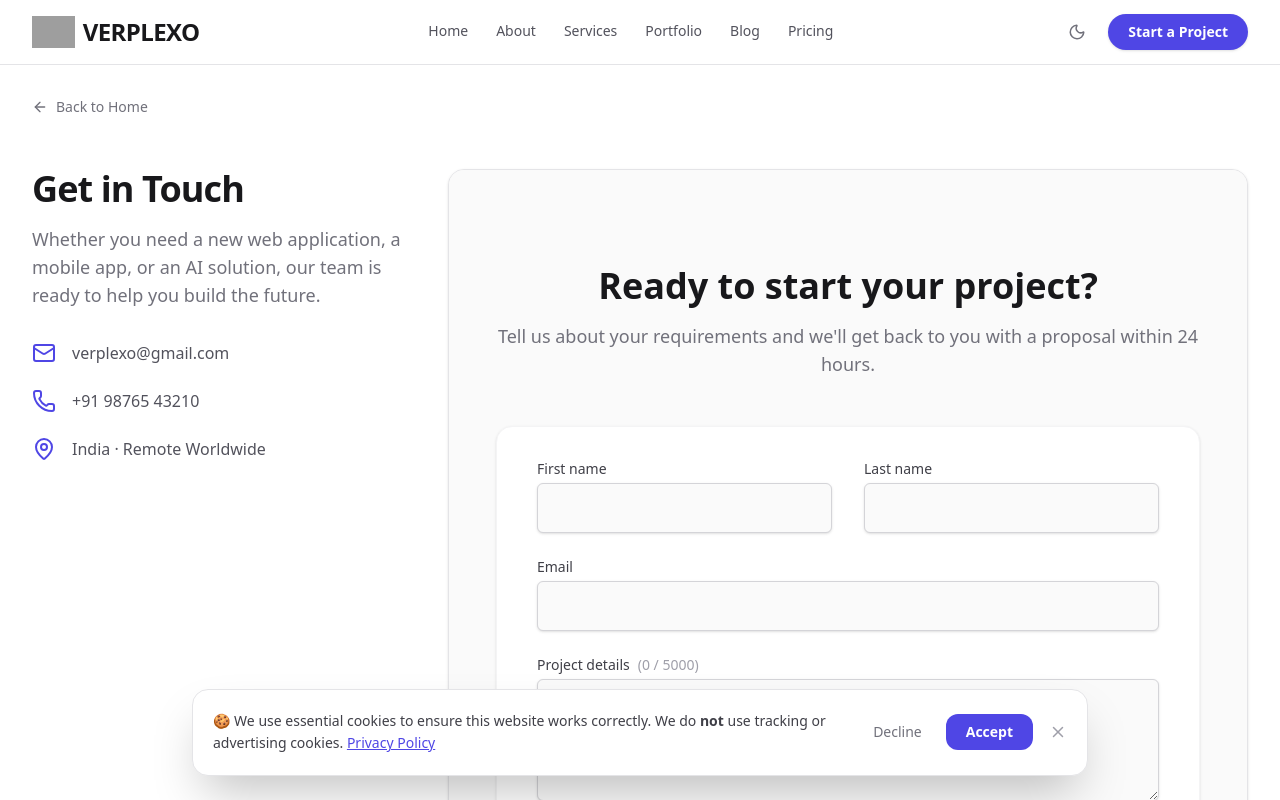
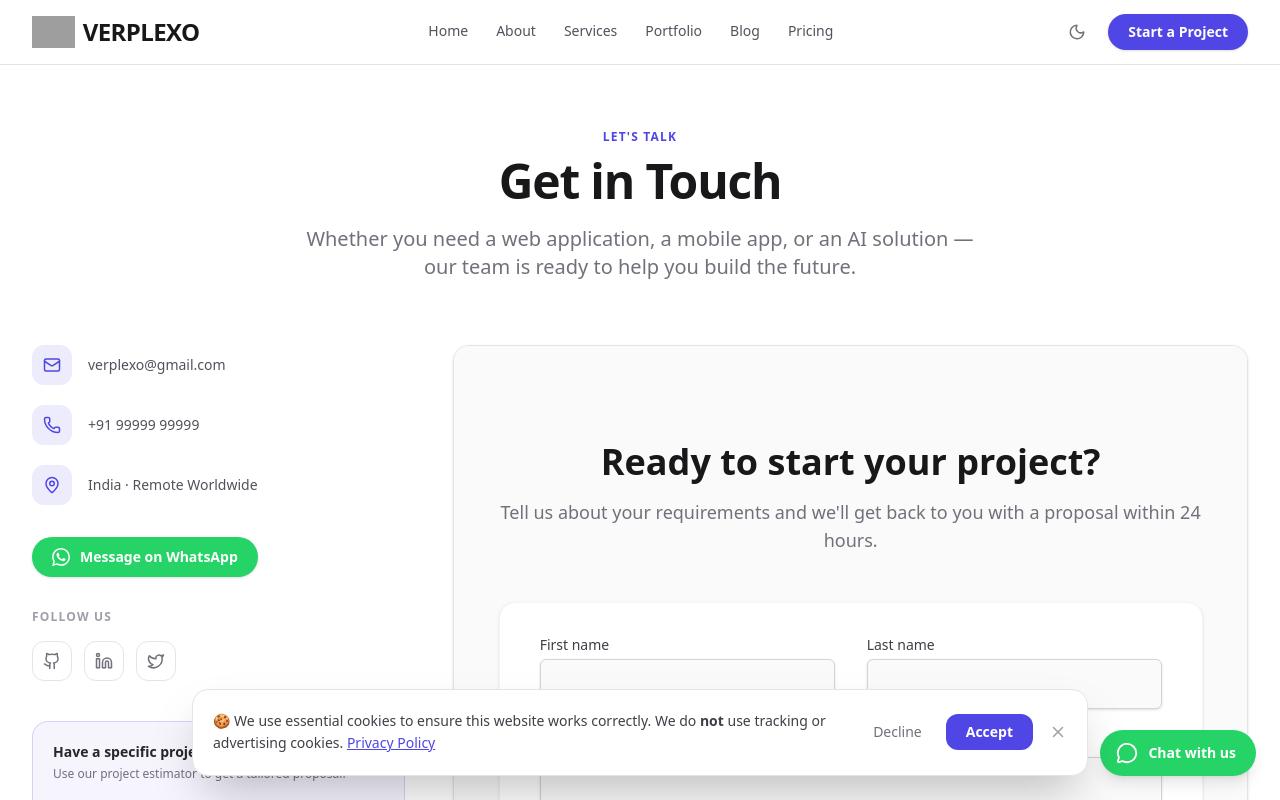
Before and after one commit to Ayush4307/Verplexo, a React (Vite) app: page /contact in a window 1280 px wide. Shown: the top 800 px of the page. Built offline with nearby package versions, Linux system fonts and the light colour scheme; grey boxes are pictures that could not be loaded.

Commit message:
changes done

```diff
--- /dev/null
+++ b/src/components/WhatsAppButton.tsx
@@ -0,0 +1,24 @@
+import { MessageCircle } from 'lucide-react'
+import { WHATSAPP_NUMBER } from '../constants/brand'
+
+/**
+ * Floating WhatsApp CTA button — visible on all pages.
+ * Opens a pre-filled WhatsApp chat in a new tab.
+ * Uses E.164 number format (no + or spaces) in the wa.me URL.
+ */
+export function WhatsAppButton() {
+  const href = `https://wa.me/${WHATSAPP_NUMBER}?text=${encodeURIComponent("Hi! I'd like to discuss a project with Verplexo.")}`
+
+  return (
+    <a
+      href={href}
+      target="_blank"
+      rel="noopener noreferrer"
+      aria-label="Chat with us on WhatsApp"
+      className="fixed bottom-6 right-6 z-50 flex items-center gap-2.5 bg-[#25D366] hover:bg-[#1ebe5c] text-white pl-4 pr-5 py-3 rounded-full shadow-lg hover:shadow-xl transition-all duration-300 group"
+    >
+      <MessageCircle size={22} className="shrink-0" />
+      <span className="text-sm font-semibold whitespace-nowrap">Chat with us</span>
+    </a>
+  )
+}
--- a/src/components/home/ContactForm.tsx
+++ b/src/components/home/ContactForm.tsx
@@ -4,6 +4,7 @@ import { fadeIn } from '../../utils/motion'
 import { validateContactForm, hasErrors, sanitize } from '../../utils/validation'
 import type { ValidationErrors } from '../../utils/validation'
 import { useNavigate } from 'react-router-dom'
+import { FORMSPREE_CONTACT } from '../../constants/brand'
 
 export function ContactForm() {
   const [formData, setFormData] = useState({
@@ -62,7 +63,7 @@ export function ContactForm() {
     }
 
     try {
-      const response = await fetch('https://formspree.io/f/your-form-id-here', {
+      const response = await fetch(FORMSPREE_CONTACT, {
         method: 'POST',
         headers: { 'Content-Type': 'application/json' },
         body: JSON.stringify(sanitizedData)
--- a/src/pages/ContactPage.tsx
+++ b/src/pages/ContactPage.tsx
@@ -1,9 +1,26 @@
-import { ArrowLeft, Mail, MapPin, Phone } from 'lucide-react'
+import { Mail, MapPin, Phone, Github, Linkedin, Twitter } from 'lucide-react'
 import { Link } from 'react-router-dom'
 import { ContactForm } from '../components/home/ContactForm'
 import { Seo } from '../components/Seo'
+import { EMAIL, PHONE, LOCATION, WHATSAPP_NUMBER, SOCIAL_LINKS } from '../constants/brand'
+import { motion } from 'framer-motion'
+import { fadeIn } from '../utils/motion'
+
+const contactInfo = [
+  { icon: Mail,    label: EMAIL,    href: `mailto:${EMAIL}` },
+  { icon: Phone,   label: PHONE,    href: `tel:${PHONE.replace(/\s/g, '')}` },
+  { icon: MapPin,  label: LOCATION, href: null },
+]
+
+const socials = [
+  { icon: Github,   label: 'GitHub',   href: SOCIAL_LINKS.github },
+  { icon: Linkedin, label: 'LinkedIn', href: SOCIAL_LINKS.linkedin },
+  { icon: Twitter,  label: 'Twitter',  href: SOCIAL_LINKS.twitter },
+]
 
 export function ContactPage() {
+  const whatsappHref = `https://wa.me/${WHATSAPP_NUMBER}?text=${encodeURIComponent("Hi! I'd like to discuss a project with Verplexo.")}`
+
   return (
     <div className="bg-white dark:bg-zinc-950 min-h-screen transition-colors duration-300">
       <Seo
@@ -11,35 +28,92 @@ export function ContactPage() {
         description="Contact Verplexo to start your project. We respond within 24 hours with a detailed proposal tailored to your requirements."
         canonical="/contact"
       />
-      <div className="max-w-7xl mx-auto px-4 sm:px-6 lg:px-8 pt-8">
-        <Link to="/" className="inline-flex items-center text-sm font-medium text-zinc-500 hover:text-zinc-900 dark:text-zinc-400 dark:hover:text-zinc-100 transition-colors">
-          <ArrowLeft size={16} className="mr-2" />
-          Back to Home
-        </Link>
-        <div className="py-12 lg:grid lg:grid-cols-3 lg:gap-8">
-          <div className="lg:col-span-1">
-            <h1 className="text-4xl font-extrabold text-zinc-900 dark:text-zinc-50 tracking-tight mb-4">Get in Touch</h1>
-            <p className="text-lg text-zinc-500 dark:text-zinc-400 mb-8">
-              Whether you need a new web application, a mobile app, or an AI solution, our team is ready to help you build the future.
-            </p>
-            <div className="space-y-6">
-              <div className="flex items-center text-zinc-600 dark:text-zinc-400">
-                <Mail className="text-brand mr-4" size={24} />
-                <span>verplexo@gmail.com</span>
-              </div>
-              <div className="flex items-center text-zinc-600 dark:text-zinc-400">
-                <Phone className="text-brand mr-4" size={24} />
-                <span>+91 98765 43210</span>
-              </div>
-              <div className="flex items-center text-zinc-600 dark:text-zinc-400">
-                <MapPin className="text-brand mr-4" size={24} />
-                <span>India · Remote Worldwide</span>
+      <div className="max-w-7xl mx-auto px-4 sm:px-6 lg:px-8 pt-8 pb-20">
+
+        {/* Header */}
+        <motion.div
+          variants={fadeIn} initial="hidden" whileInView="visible" viewport={{ once: true }}
+          className="text-center mb-16 pt-8"
+        >
+          <span className="text-xs font-bold uppercase tracking-widest text-brand mb-3 block">Let's Talk</span>
+          <h1 className="text-4xl font-extrabold text-zinc-900 dark:text-zinc-50 sm:text-5xl tracking-tight mb-5">
+            Get in Touch
+          </h1>
+          <p className="text-xl text-zinc-500 dark:text-zinc-400 max-w-2xl mx-auto">
+            Whether you need a web application, a mobile app, or an AI solution — our team is ready to help you build the future.
+          </p>
+        </motion.div>
+
+        <div className="lg:grid lg:grid-cols-3 lg:gap-12">
+          {/* Left: Contact details */}
+          <motion.div
+            variants={fadeIn} initial="hidden" whileInView="visible" viewport={{ once: true }}
+            className="lg:col-span-1 mb-12 lg:mb-0"
+          >
+            <div className="space-y-5 mb-8">
+              {contactInfo.map(({ icon: Icon, label, href }) => (
+                <div key={label} className="flex items-center gap-4 text-zinc-600 dark:text-zinc-400">
+                  <div className="w-10 h-10 rounded-xl bg-brand/10 dark:bg-brand/20 flex items-center justify-center shrink-0">
+                    <Icon className="text-brand" size={18} />
+                  </div>
+                  {href ? (
+                    <a href={href} className="hover:text-brand transition-colors font-medium text-sm">{label}</a>
+                  ) : (
+                    <span className="text-sm font-medium">{label}</span>
+                  )}
+                </div>
+              ))}
+            </div>
+
+            {/* WhatsApp CTA */}
+            <a
+              href={whatsappHref}
+              target="_blank"
+              rel="noopener noreferrer"
+              className="inline-flex items-center gap-2.5 bg-[#25D366] hover:bg-[#1ebe5c] text-white px-5 py-2.5 rounded-full text-sm font-semibold transition-colors shadow-sm mb-8"
+            >
+              <svg width="18" height="18" viewBox="0 0 24 24" fill="currentColor" aria-hidden="true">
+                <path d="M17.472 14.382c-.297-.149-1.758-.867-2.03-.967-.273-.099-.471-.148-.67.15-.197.297-.767.966-.94 1.164-.173.199-.347.223-.644.075-.297-.15-1.255-.463-2.39-1.475-.883-.788-1.48-1.761-1.653-2.059-.173-.297-.018-.458.13-.606.134-.133.298-.347.446-.52.149-.174.198-.298.298-.497.099-.198.05-.371-.025-.52-.075-.149-.669-1.612-.916-2.207-.242-.579-.487-.5-.669-.51-.173-.008-.371-.01-.57-.01-.198 0-.52.074-.792.372-.272.297-1.04 1.016-1.04 2.479 0 1.462 1.065 2.875 1.213 3.074.149.198 2.096 3.2 5.077 4.487.709.306 1.262.489 1.694.625.712.227 1.36.195 1.871.118.571-.085 1.758-.719 2.006-1.413.248-.694.248-1.289.173-1.413-.074-.124-.272-.198-.57-.347m-5.421 7.403h-.004a9.87 9.87 0 01-5.031-1.378l-.361-.214-3.741.982.998-3.648-.235-.374a9.86 9.86 0 01-1.51-5.26c.001-5.45 4.436-9.884 9.888-9.884 2.64 0 5.122 1.03 6.988 2.898a9.825 9.825 0 012.893 6.994c-.003 5.45-4.437 9.884-9.885 9.884m8.413-18.297A11.815 11.815 0 0012.05 0C5.495 0 .16 5.335.157 11.892c0 2.096.547 4.142 1.588 5.945L.057 24l6.305-1.654a11.882 11.882 0 005.683 1.448h.005c6.554 0 11.89-5.335 11.893-11.893a11.821 11.821 0 00-3.48-8.413z"/>
+              </svg>
+              Message on WhatsApp
+            </a>
+
+            {/* Social links */}
+            <div>
+              <p className="text-xs font-bold uppercase tracking-widest text-zinc-400 dark:text-zinc-600 mb-4">Follow us</p>
+              <div className="flex gap-3">
+                {socials.map(({ icon: Icon, label, href }) => (
+                  <a
+                    key={label}
+                    href={href}
+                    target="_blank"
+                    rel="noopener noreferrer"
+                    aria-label={label}
+                    className="w-10 h-10 rounded-xl border border-zinc-200 dark:border-zinc-700 flex items-center justify-center text-zinc-500 dark:text-zinc-400 hover:text-brand hover:border-brand dark:hover:border-brand transition-colors"
+                  >
+                    <Icon size={18} />
+                  </a>
+                ))}
               </div>
             </div>
-          </div>
-          <div className="lg:col-span-2 mt-12 lg:mt-0">
+
+            {/* Estimator nudge */}
+            <div className="mt-10 p-5 rounded-2xl bg-brand/5 dark:bg-brand/10 border border-brand/20">
+              <p className="text-sm font-semibold text-zinc-800 dark:text-zinc-200 mb-1">Have a specific project in mind?</p>
+              <p className="text-xs text-zinc-500 dark:text-zinc-400 mb-3">Use our project estimator to get a tailored proposal.</p>
+              <Link
+                to="/start-a-project"
+                className="inline-flex text-xs font-semibold text-brand hover:underline"
+              >
+                Start the estimator →
+              </Link>
+            </div>
+          </motion.div>
+
+          {/* Right: Form */}
+          <div className="lg:col-span-2">
             <div className="bg-white dark:bg-zinc-900 rounded-2xl border border-zinc-200 dark:border-zinc-800 overflow-hidden shadow-sm transition-colors duration-300">
-                <ContactForm />
+              <ContactForm />
             </div>
           </div>
         </div>
--- a/src/pages/NotFoundPage.tsx
+++ b/src/pages/NotFoundPage.tsx
@@ -1,38 +1,64 @@
 import { Link } from 'react-router-dom'
-import { ArrowLeft, Search } from 'lucide-react'
+import { Home, ArrowLeft, Search } from 'lucide-react'
 import { Seo } from '../components/Seo'
+import { motion } from 'framer-motion'
 
 export function NotFoundPage() {
   return (
-    <div className="bg-white dark:bg-zinc-950 min-h-[70vh] flex items-center justify-center transition-colors duration-300">
+    <div className="bg-white dark:bg-zinc-950 min-h-[85vh] flex items-center justify-center transition-colors duration-300 px-4">
       <Seo
         title="404 — Page Not Found"
         description="The page you're looking for doesn't exist. Head back to Verplexo's homepage to find what you need."
       />
-      <div className="text-center px-4">
-        <div className="w-20 h-20 bg-brand/10 dark:bg-brand/20 rounded-full flex items-center justify-center mx-auto mb-8">
-          <Search size={36} className="text-brand" />
-        </div>
 
-        <h1 className="text-8xl font-extrabold text-zinc-900 dark:text-zinc-100 tracking-tight mb-4">
-          404
-        </h1>
+      <div className="text-center max-w-lg mx-auto">
+        {/* Animated 404 */}
+        <motion.div
+          initial={{ scale: 0.8, opacity: 0 }}
+          animate={{ scale: 1, opacity: 1 }}
+          transition={{ duration: 0.5, ease: 'easeOut' }}
+          className="relative mb-8 inline-block"
+        >
+          <div className="w-28 h-28 bg-brand/10 dark:bg-brand/20 rounded-3xl flex items-center justify-center mx-auto rotate-3">
+            <Search size={52} className="text-brand -rotate-3" />
+          </div>
+          <span className="absolute -top-2 -right-3 text-xs font-bold bg-brand text-white px-2 py-0.5 rounded-full">404</span>
+        </motion.div>
 
-        <h2 className="text-2xl font-bold text-zinc-900 dark:text-zinc-100 mb-3">
-          Page not found
-        </h2>
+        <motion.div
+          initial={{ y: 20, opacity: 0 }}
+          animate={{ y: 0, opacity: 1 }}
+          transition={{ duration: 0.5, delay: 0.15, ease: 'easeOut' }}
+        >
+          <h1 className="text-3xl sm:text-4xl font-extrabold text-zinc-900 dark:text-zinc-100 tracking-tight mb-4">
+            Page not found
+          </h1>
+          <p className="text-zinc-500 dark:text-zinc-400 text-lg mb-10 leading-relaxed">
+            This page doesn't exist or has been moved. Let's get you back on track.
+          </p>
 
-        <p className="text-zinc-500 dark:text-zinc-400 max-w-md mx-auto mb-10 text-lg">
-          The page you're looking for doesn't exist or has been moved. Let's get you back on track.
-        </p>
+          <div className="flex flex-col sm:flex-row items-center justify-center gap-3">
+            <Link
+              to="/"
+              className="inline-flex items-center gap-2 px-7 py-3 bg-brand text-white font-semibold rounded-full hover:bg-brand-hover transition-colors shadow-sm w-full sm:w-auto justify-center"
+            >
+              <Home size={18} /> Back to Home
+            </Link>
+            <button
+              onClick={() => history.back()}
+              className="inline-flex items-center gap-2 px-7 py-3 border border-zinc-200 dark:border-zinc-700 text-zinc-700 dark:text-zinc-300 font-semibold rounded-full hover:bg-zinc-50 dark:hover:bg-zinc-900 transition-colors w-full sm:w-auto justify-center"
+            >
+              <ArrowLeft size={18} /> Go Back
+            </button>
+          </div>
 
-        <Link
-          to="/"
-          className="inline-flex items-center px-8 py-3 bg-brand text-white font-medium rounded-full hover:bg-brand-hover transition-colors shadow-sm"
-        >
-          <ArrowLeft size={18} className="mr-2" />
-          Back to Home
-        </Link>
+          <p className="mt-10 text-sm text-zinc-400 dark:text-zinc-600">
+            Need help?{' '}
+            <Link to="/contact" className="text-brand hover:underline font-medium">
+              Contact us
+            </Link>
+          </p>
+        </motion.div>
       </div>
     </div>
   )
```
Also changed, not shown: src/components/Seo.tsx (+41 -6 lines).
